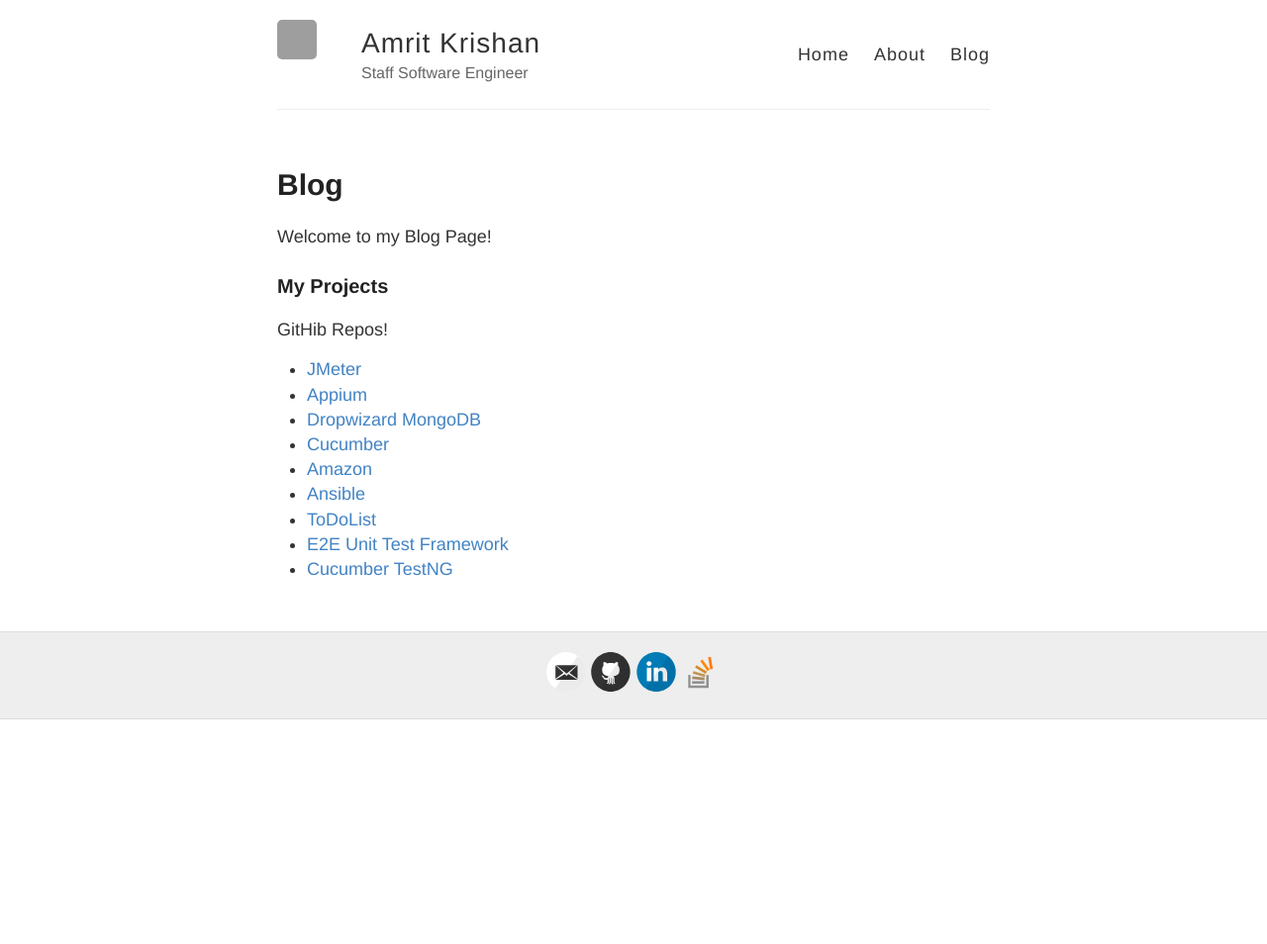
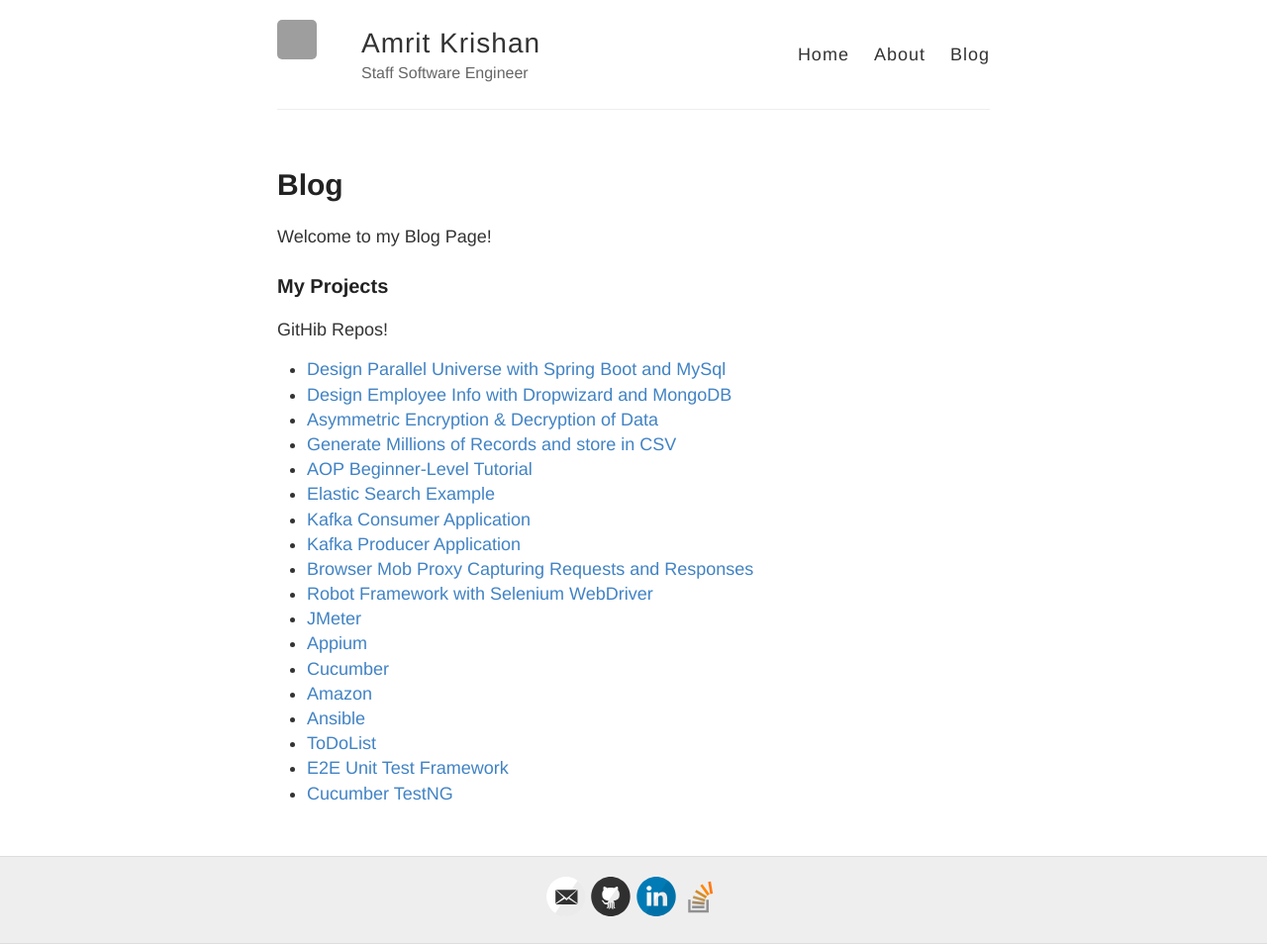
Before and after one commit to amritkrishan/amritkrishan.github.io, a Jekyll site: the page built from blog.md, in a window 1280 px wide. Shown: the whole page at 99% size. Built offline with Jekyll 4.4.1, drawn with Linux system fonts in a browser that asks for light colours; before the commit the page ends 900 px from its top, so only the background shows below that; grey boxes are pictures that could not be loaded.

Commit message:
Update blog.md

```diff
--- a/blog.md
+++ b/blog.md
@@ -11,9 +11,18 @@ Welcome to my Blog Page!
 GitHib Repos!
 
 <ul>
+	<li><a href="https://github.com/amritkrishan/ParallelUniverse">Design Parallel Universe with Spring Boot and MySql</a></li>
+	<li><a href="https://github.com/amritkrishan/DropwizardMongoDB">Design Employee Info with Dropwizard and MongoDB</a></li>
+	<li><a href="https://github.com/amritkrishan/AESExample">Asymmetric Encryption & Decryption of Data</a></li>
+	<li><a href="https://github.com/amritkrishan/datagen">Generate Millions of Records and store in CSV</a></li>
+	<li><a href="https://github.com/amritkrishan/aspectjexample">AOP Beginner-Level Tutorial</a></li>
+	<li><a href="https://github.com/amritkrishan/ElasticSearch">Elastic Search Example</a></li>
+	<li><a href="https://github.com/amritkrishan/Kafka-Consumer">Kafka Consumer Application</a></li>
+	<li><a href="https://github.com/amritkrishan/Kafka-Producer">Kafka Producer Application</a></li>
+	<li><a href="https://github.com/amritkrishan/BrowserMobProxy">Browser Mob Proxy Capturing Requests and Responses</a></li>
+	<li><a href="https://github.com/amritkrishan/Robot-Selenium-Webdriver">Robot Framework with Selenium WebDriver</a></li>
 	<li><a href="https://github.com/amritkrishan/jMeter">JMeter</a></li>
 	<li><a href="https://github.com/amritkrishan/Appium/tree/master/MyProject">Appium</a></li>
-	<li><a href="https://github.com/amritkrishan/DropwizardMongoDB">Dropwizard MongoDB</a></li>
 	<li><a href="https://github.com/amritkrishan/Cucumber">Cucumber</a></li>
 	<li><a href="https://github.com/amritkrishan/Amazon">Amazon</a></li>
 	<li><a href="https://github.com/amritkrishan/Ansible">Ansible</a></li>
```
